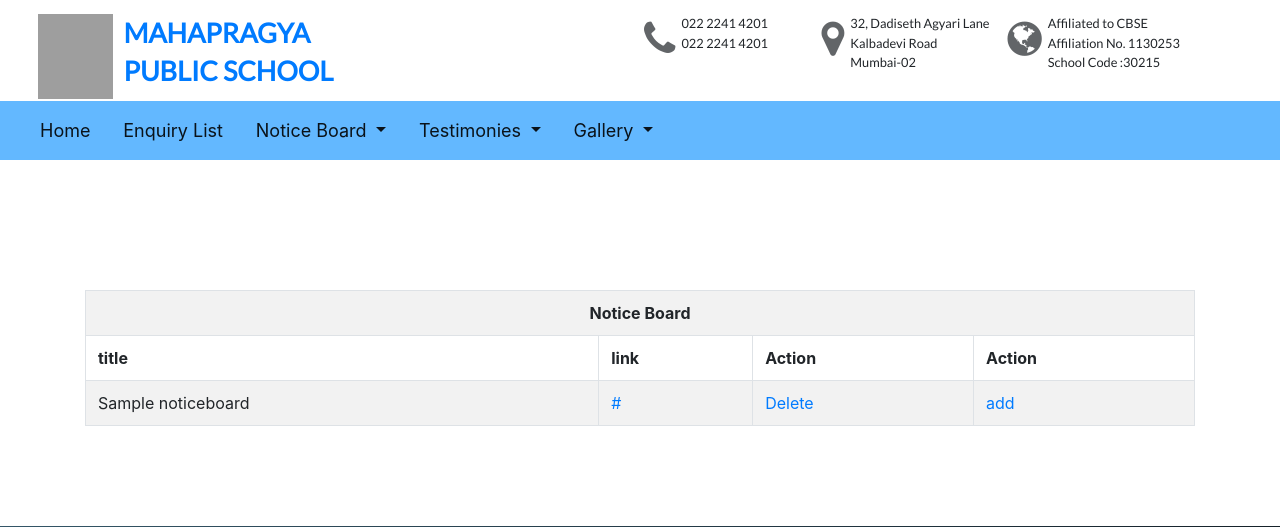
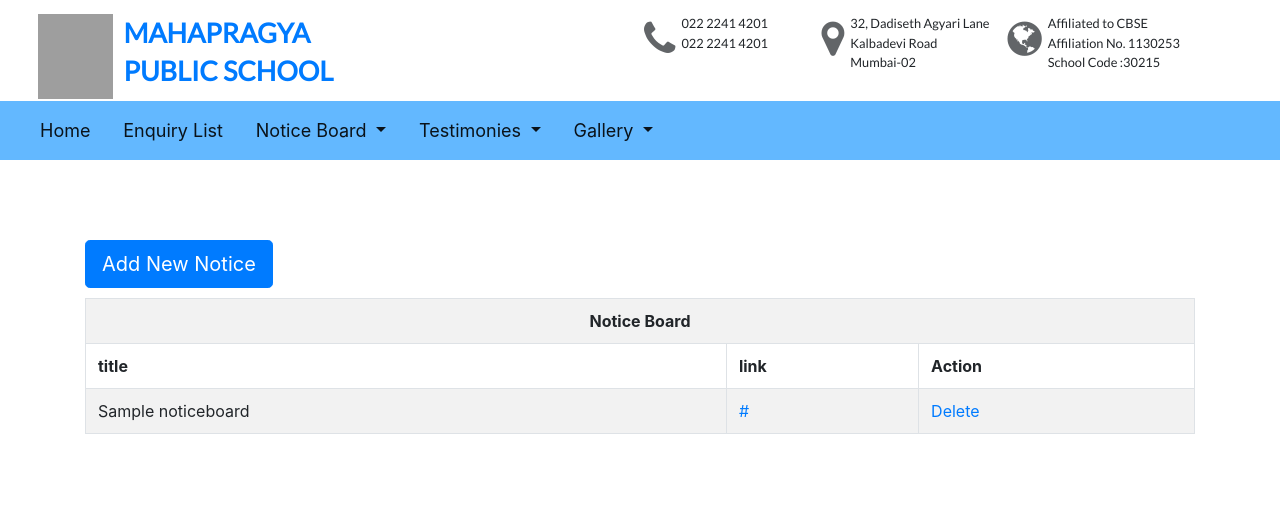
Before and after one commit to appleraju/mahapragyaschool, a PHP site: page /noticeboard.php in a window 1280 px wide. Shown: the top 527 px of the page. Run offline with PHP 8.4, Linux system fonts and the light colour scheme; the visitor is signed in with stand-in values (Sample User, id 1); tables that the repository leaves empty or names only in its code hold one stand-in row (values such as "Sample post"); some libraries are stand-ins or nearby versions; grey boxes are pictures that could not be loaded.

Commit message:
made changes

```diff
--- a/noticeboard.php
+++ b/noticeboard.php
@@ -327,10 +327,12 @@ padding-top: 5px;
 </nav>
 
 
-    <div style="margin-top: 100px;">
+    <div style="margin-top: 50px;">
+
     </div>
 <?php
     echo '<div class="container" style="padding-top: 30px;">
+  <button type="button" style="margin-bottom:10px;" class="btn btn-primary btn-lg d-flex justify-content-end"><a href="addfiles.php"><font style="color: white;">Add New Notice</font></a></button>
                 <table border="1" class="table table-striped table-bordered table-hover">
   <tr>  <th colspan="4" style="text-align: center;">Notice Board</th>           </tr>
      <tr>
@@ -338,7 +340,7 @@ padding-top: 5px;
                         <th>title</th>
                         <th>link</th>
                         <th>Action</th>
-                        <th>Action</th>
+
 
                     </tr>';
 $types = array();
@@ -349,7 +351,7 @@ while ($item = mysqli_fetch_array($query1))
 
     echo '<td><a  href="uploadedfiles/'.$item['link'].'">'.$item['link'].'</a></td>';
     echo '<td><a href="deletenotice.php?title='.$item['title'].'">Delete</a></td>';
-    echo '<td><a href="addfiles.php">add</a></td>';
+
 
     echo '</tr>';
 }
--- a/viewgallerytitle.php
+++ b/viewgallerytitle.php
@@ -329,7 +329,9 @@ padding-top: 5px;
     </div>
 <?php
     echo '<div class="container" style="padding-top: 30px;">
-                <table border="1" class="table table-striped table-bordered table-hover">
+
+            <button type="button" style="margin-bottom:10px;" class="btn btn-primary btn justify-content-end"><a href="galleryupload.php"><font style="color: white;">Add New Title</font></a></button>
+             <button type="button" style="margin-bottom:10px;" class="btn btn-primary btn  justify-content-start"><a href="addimages.php"><font style="color: white;">Update Images</font></a></button>     <table border="1" class="table table-striped table-bordered table-hover">
   <tr>  <th colspan="3" style="text-align: center;">Gallery TABLE</th>           </tr>
      <tr>
                        <th>Sr No.</th>
--- a/viewtestimony.php
+++ b/viewtestimony.php
@@ -338,6 +338,7 @@ padding-top: 5px;
     </div>
 <?php
     echo '<div class="container" style="padding-top: 30px;">
+               <button type="button" style="margin-bottom:10px;" class="btn btn-primary btn-lg d-flex justify-content-end"><a href="addtestimony.php"><font style="color: white;">Add New Testimony</font></a></button>
                 <table border="1" class="table table-striped table-bordered table-hover">
   <tr>  <th colspan="8" style="text-align: center;">Testimonials</th>           </tr>
      <tr>
```
